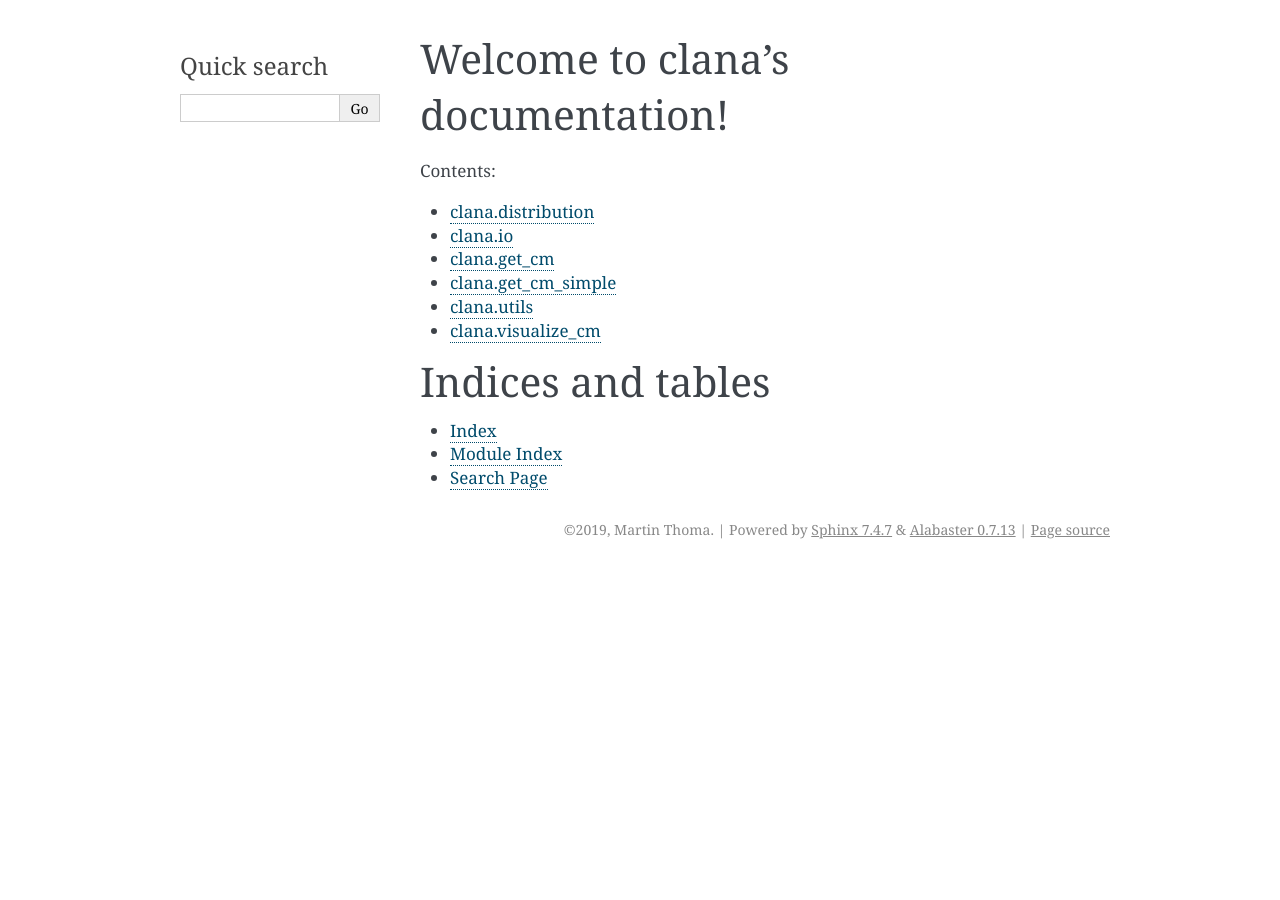
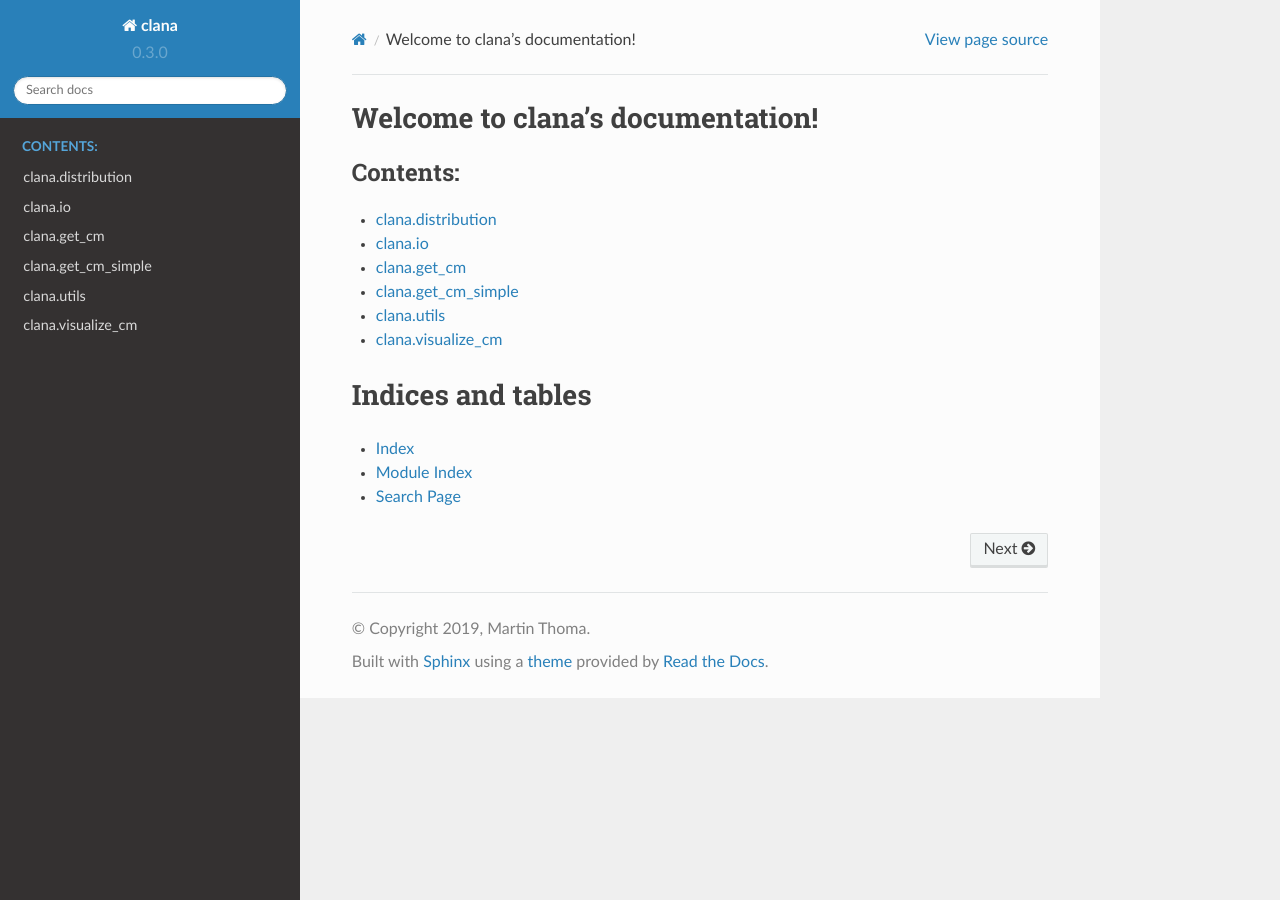
Before and after one commit to MartinThoma/clana, a Sphinx documentation site: the page built from docs/source/index.rst, in a window 1280 px wide. Built offline with Sphinx 7.4.7 and the Read the Docs theme 2.0.0, drawn with Linux system fonts in a browser that asks for light colours.

Commit message:
DOC: Use usual theme

```diff
--- a/docs/source/conf.py
+++ b/docs/source/conf.py
@@ -31,12 +31,14 @@
 # Add any Sphinx extension module names here, as strings. They can be
 # extensions coming with Sphinx (named 'sphinx.ext.*') or your custom
 # ones.
-extensions = ['sphinx.ext.autodoc',
+extensions = [
+    'sphinx.ext.autodoc',
+    'sphinx.ext.autosummary',
     'sphinx.ext.coverage',
     'sphinx.ext.mathjax',
     'sphinx.ext.viewcode',
-    'numpydoc',
-    ]
+    'sphinx.ext.napoleon',
+]
 
 # Add any paths that contain templates here, relative to this directory.
 templates_path = ['_templates']
@@ -46,6 +48,9 @@ templates_path = ['_templates']
 #
 # source_suffix = ['.rst', '.md']
 source_suffix = '.rst'
+
+# The encoding of source files.
+#source_encoding = 'utf-8-sig'
 
 # The master toctree document.
 master_doc = 'index'
@@ -87,14 +92,44 @@ todo_include_todos = False
 
 # The theme to use for HTML and HTML Help pages.  See the documentation for
 # a list of builtin themes.
-#
-html_theme = 'alabaster'
+html_theme = 'sphinx_rtd_theme'
 
 # Theme options are theme-specific and customize the look and feel of a theme
 # further.  For a list of options available for each theme, see the
 # documentation.
-#
-# html_theme_options = {}
+html_theme_options = {
+    'canonical_url': '',
+    'analytics_id': '',
+    'logo_only': False,
+    'display_version': True,
+    'prev_next_buttons_location': 'bottom',
+    'style_external_links': False,
+    # Toc options
+    'collapse_navigation': True,
+    'sticky_navigation': True,
+    'navigation_depth': 4,
+    'includehidden': True,
+    'titles_only': False
+}
+
+# Add any paths that contain custom themes here, relative to this directory.
+#html_theme_path = []
+
+# The name for this set of Sphinx documents.
+# "<project> v<release> documentation" by default.
+#html_title = u'mpu v0.1.0'
+
+# A shorter title for the navigation bar.  Default is the same as html_title.
+#html_short_title = None
+
+# The name of an image file (relative to this directory) to place at the top
+# of the sidebar.
+#html_logo = None
+
+# The name of an image file (relative to this directory) to use as a favicon of
+# the docs.  This file should be a Windows icon file (.ico) being 16x16 or 32x32
+# pixels large.
+#html_favicon = None
 
 # Add any paths that contain custom static files (such as style sheets) here,
 # relative to this directory. They are copied after the builtin static files,
```
Also changed, not shown: .readthedocs.yml.
